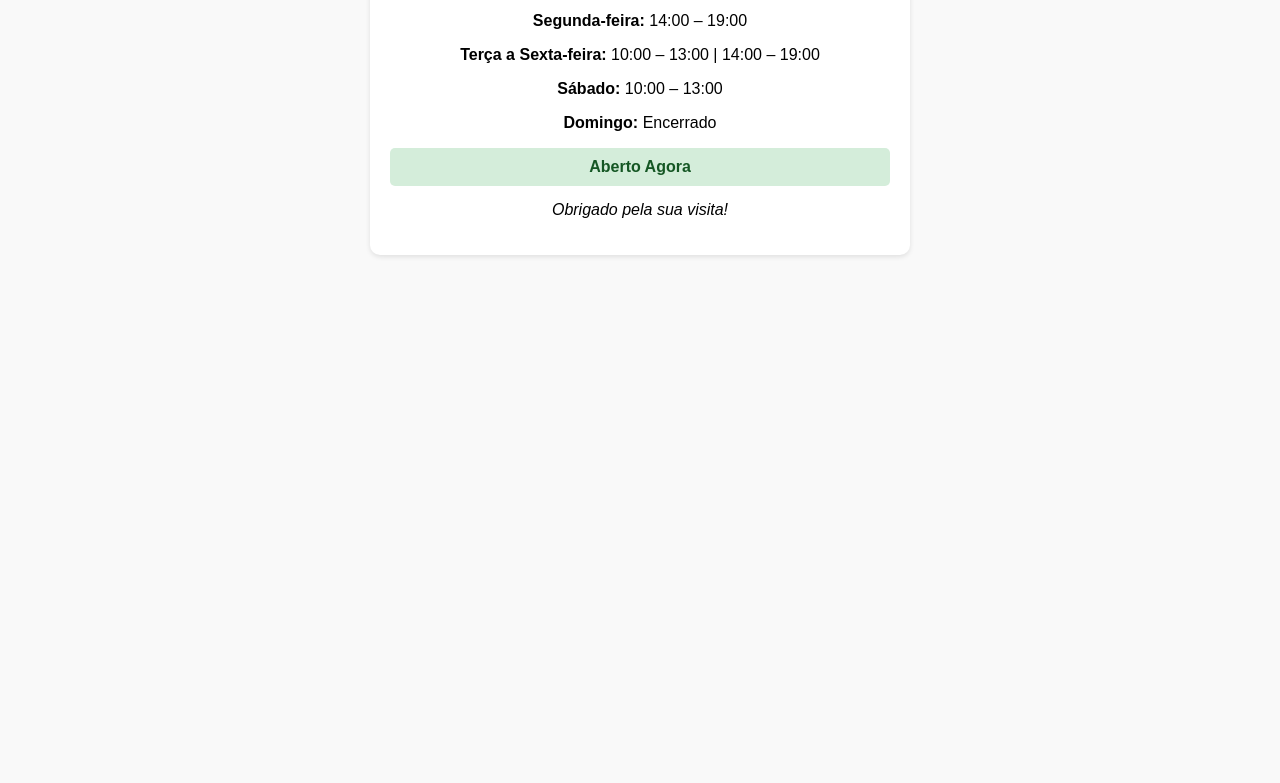
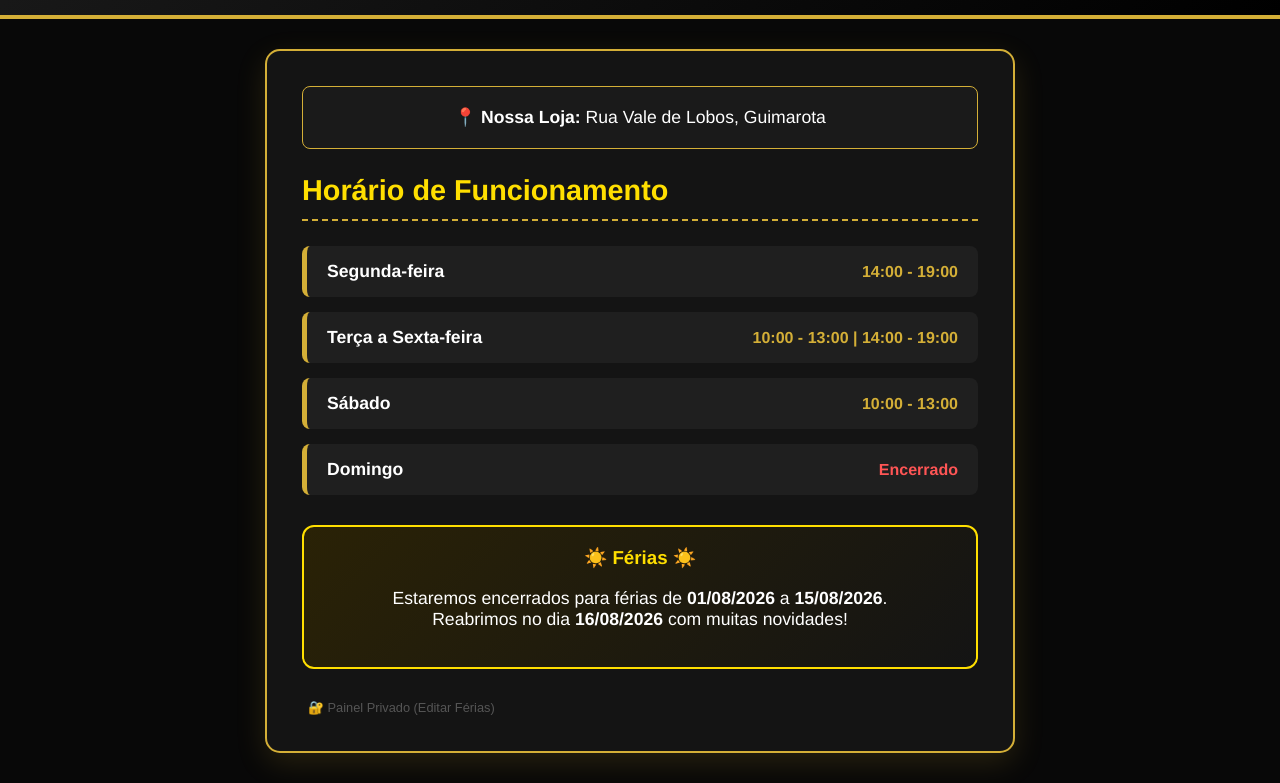
Before and after one commit to 40504-bot/Loja-guimarota, a plain HTML site: page index.html in a window 1280 px wide. Shown: the part 104-887 px from the top of the page. Before the commit the page ends 800 px from the top, so only its background shows below. Drawn offline with Linux system fonts and the light colour scheme.

Commit message:
Update katy.html

```diff
--- a/index.html
+++ b/index.html
@@ -4,124 +4,224 @@
 <head>
   <meta charset="UTF-8">
   <meta name="viewport" content="width=device-width, initial-scale=1.0">
-  <title>Horário e Férias</title>
+  <title>Katy Fashion K</title>
   <style>
     body {
-      font-family: Arial, sans-serif;
+      background-color: #080808;
+      color: #D4AF37;
+      font-family: 'Helvetica Neue', Arial, sans-serif;
+      margin: 0;
+      padding: 0;
+      display: flex;
+      flex-direction: column;
+      align-items: center;
+      min-height: 100vh;
+    }
+    header {
+      background: linear-gradient(135deg, #1a1a1a, #000000);
+      width: 100%;
+      padding: 30px 40px;
+      border-bottom: 4px solid #D4AF37;
       text-align: center;
-      padding: 20px;
-      background-color: #f9f9f9;
+      box-sizing: border-box;
+    }
+    h1 {
+      font-size: 3.2em;
+      margin: 0;
+      text-transform: uppercase;
+      letter-spacing: 5px;
+      color: #FFDF00;
     }
     .container {
-      max-width: 500px;
-      margin: 0 auto;
-      background: white;
+      max-width: 750px;
+      width: 90%;
+      margin: 30px auto;
+      padding: 35px;
+      background-color: #141414;
+      border: 2px solid #D4AF37;
+      border-radius: 15px;
+      box-shadow: 0 10px 30px rgba(212, 175, 55, 0.15);
+      box-sizing: border-box;
+    }
+    h2 {
+      color: #FFDF00;
+      font-size: 1.8em;
+      border-bottom: 2px dashed #D4AF37;
+      padding-bottom: 12px;
+      margin-bottom: 25px;
+    }
+    .morada-card {
+      background-color: #1a1a1a;
+      border: 1px solid #D4AF37;
+      padding: 15px 20px;
+      margin-bottom: 25px;
+      border-radius: 8px;
+      text-align: center;
+    }
+    .morada-card p {
+      margin: 5px 0;
+      color: #fff;
+      font-size: 1.1em;
+    }
+    .horario-card {
+      background-color: #1f1f1f;
+      border-left: 5px solid #D4AF37;
+      padding: 15px 20px;
+      margin-bottom: 15px;
+      border-radius: 8px;
+      display: flex;
+      justify-content: space-between;
+      align-items: center;
+    }
+    .horario-card strong {
+      color: #fff;
+      font-size: 1.1em;
+    }
+    .horario-card span {
+      color: #D4AF37;
+      font-weight: bold;
+    }
+    .ferias-box {
+      background: linear-gradient(135deg, #2a2206, #141414);
+      border: 2px solid #FFDF00;
+      padding: 20px;
+      border-radius: 12px;
+      margin-top: 30px;
+      text-align: center;
+    }
+    .admin-btn {
+      background: transparent;
+      color: #555;
+      border: none;
+      font-size: 0.8em;
+      margin-top: 30px;
+      cursor: pointer;
+    }
+    .admin-panel {
+      display: none;
+      background-color: #222;
       padding: 20px;
       border-radius: 10px;
-      box-shadow: 0 2px 5px rgba(0,0,0,0.1);
+      margin-top: 15px;
+      border: 1px solid #444;
+      text-align: left;
     }
-    .status {
+    .admin-panel input {
+      width: 100%;
+      padding: 8px;
+      margin: 8px 0 15px 0;
+      border-radius: 5px;
+      border: 1px solid #555;
+      background-color: #333;
+      color: #fff;
+      box-sizing: border-box;
+    }
+    .admin-panel button {
+      background-color: #D4AF37;
+      color: #000;
+      border: none;
+      padding: 10px 15px;
       font-weight: bold;
-      padding: 10px;
       border-radius: 5px;
-      margin-top: 15px;
-    }
-    .aberto { background-color: #d4edda; color: #155724; }
-    .fechado { background-color: #f8d7da; color: #721c24; }
-    .ferias { background-color: #fff3cd; color: #856404; }
-    .aviso-ferias {
-      margin-top: 15px;
-      padding: 10px;
-      background-color: #e2e3e5;
-      border-radius: 5px;
-      color: #383d41;
+      cursor: pointer;
     }
   </style>
 </head>
 <body>
 
+  <header>
+    <h1>Katy Fashion K</h1>
+  </header>
+
   <div class="container">
+
+    <div class="morada-card">
+      <p>📍 <strong>Nossa Loja:</strong> Rua Vale de Lobos, Guimarota</p>
+    </div>
+
     <h2>Horário de Funcionamento</h2>
 
-    <p><strong>Segunda-feira:</strong> 14:00 – 19:00</p>
-    <p><strong>Terça a Sexta-feira:</strong> 10:00 – 13:00 | 14:00 – 19:00</p>
-    <p><strong>Sábado:</strong> 10:00 – 13:00</p>
-    <p><strong>Domingo:</strong> Encerrado</p>
+    <div class="horario-card">
+      <strong>Segunda-feira</strong>
+      <span>14:00 - 19:00</span>
+    </div>
 
-    <div id="status-loja" class="status"></div>
+    <div class="horario-card">
+      <strong>Terça a Sexta-feira</strong>
+      <span>10:00 - 13:00 | 14:00 - 19:00</span>
+    </div>
 
-    <div id="mensagem-personalizada"></div>
+    <div class="horario-card">
+      <strong>Sábado</strong>
+      <span>10:00 - 13:00</span>
+    </div>
+
+    <div class="horario-card">
+      <strong>Domingo</strong>
+      <span style="color: #ff5555;">Encerrado</span>
+    </div>
+
+    <div class="ferias-box">
+      <h3 style="margin-top:0; color:#FFDF00;">☀️ Férias ☀️</h3>
+      <p id="texto-ferias" style="color: #fff; font-size: 1.1em;"></p>
+    </div>
+
+    <button class="admin-btn" onclick="abrirAdmin()">🔐 Painel Privado (Editar Férias)</button>
+
+    <div id="painel-admin" class="admin-panel">
+      <h3 style="color: #FFDF00; margin-top: 0;">Editar Férias da Loja</h3>
+
+      <label>Data de Início das Férias:</label>
+      <input type="text" id="input-inicio" placeholder="Ex: 01/08/2026">
+
+      <label>Data de Fim das Férias:</label>
+      <input type="text" id="input-fim" placeholder="Ex: 15/08/2026">
+
+      <label>Data de Reabertura:</label>
+      <input type="text" id="input-reabertura" placeholder="Ex: 16/08/2026">
+
+      <button onclick="guardarDatas()">Guardar Alterações</button>
+    </div>
   </div>
 
   <script>
-    // =========================================================================
-    // ⚙️ ÁREA DE CONFIGURAÇÃO (EDITA AQUI AS TUAS FÉRIAS E FRASES)
-    // =========================================================================
+    let inicio = localStorage.getItem('ferias_inicio') || "01/08/2026";
+    let fim = localStorage.getItem('ferias_fim') || "15/08/2026";
+    let reabertura = localStorage.getItem('ferias_reabertura') || "16/08/2026";
 
-    // 1. FÉRIAS: Muda para true quando fores de férias, ou false quando estiveres a trabalhar
-    const EM_FERIAS = false;
+    function atualizarMensagem() {
+      document.getElementById('texto-ferias').innerHTML =
+        `Estaremos encerrados para férias de <strong>${inicio}</strong> a <strong>${fim}</strong>.<br>` +
+        `Reabrimos no dia <strong>${reabertura}</strong> com muitas novidades!`;
+    }
 
-    // 2. MENSAGEM DE FÉRIAS: Escreve aqui o teu aviso de férias
-    const MENSAGEM_FERIAS = "Encontramo-nos encerrados para férias. Voltamos em breve!";
-
-    // 3. FRASES/RECADOS: Escreve aqui qualquer frase ou aviso extra
-    const FRASE_PERSONALIZADA = "Obrigado pela sua visita!";
-
-    // =========================================================================
-    // 🚫 NÃO MEXER NO CÓDIGO ABAIXO
-    // =========================================================================
-    function atualizarStatus() {
-      const agora = new Date();
-      const diaSemana = agora.getDay(); // 0 = Domingo, 1 = Segunda, ..., 6 = Sábado
-      const horaAtual = agora.getHours() + agora.getMinutes() / 60;
-
-      const statusElement = document.getElementById("status-loja");
-      const msgElement = document.getElementById("mensagem-personalizada");
-
-      // Se estiver de férias
-      if (EM_FERIAS) {
-        statusElement.textContent = "Encerrado para Férias";
-        statusElement.className = "status ferias";
-        msgElement.innerHTML = `<div class="aviso-ferias">${MENSAGEM_FERIAS}</div>`;
-        return;
-      }
-
-      let aberto = false;
-
-      // Segunda-feira (1): 14h às 19h
-      if (diaSemana === 1) {
-        if (horaAtual >= 14 && horaAtual < 19) aberto = true;
-      }
-      // Terça (2) a Sexta (5): 10h às 13h e 14h às 19h
-      else if (diaSemana >= 2 && diaSemana <= 5) {
-        if ((horaAtual >= 10 && horaAtual < 13) || (horaAtual >= 14 && horaAtual < 19)) {
-          aberto = true;
-        }
-      }
-      // Sábado (6): 10h às 13h
-      else if (diaSemana === 6) {
-        if (horaAtual >= 10 && horaAtual < 13) aberto = true;
-      }
-      // Domingo (0): Encerrado
-
-      // Atualiza o estado visual
-      if (aberto) {
-        statusElement.textContent = "Aberto Agora";
-        statusElement.className = "status aberto";
-      } else {
-        statusElement.textContent = "Fechado Agora";
-        statusElement.className = "status fechado";
-      }
-
-      // Mostra a frase personalizada
-      if (FRASE_PERSONALIZADA !== "") {
-        msgElement.innerHTML = `<p style="margin-top: 15px; font-style: italic;">${FRASE_PERSONALIZADA}</p>`;
-      } else {
-        msgElement.innerHTML = "";
+    function abrirAdmin() {
+      const pw = prompt("Escreve a palavra-passe para editar:");
+      if (pw === "1234") {
+        document.getElementById('painel-admin').style.display = "block";
+        document.getElementById('input-inicio').value = inicio;
+        document.getElementById('input-fim').value = fim;
+        document.getElementById('input-reabertura').value = reabertura;
+      } else if (pw !== null) {
+        alert("Palavra-passe errada!");
       }
     }
 
-    atualizarStatus();
+    function guardarDatas() {
+      inicio = document.getElementById('input-inicio').value;
+      fim = document.getElementById('input-fim').value;
+      reabertura = document.getElementById('input-reabertura').value;
+
+      localStorage.setItem('ferias_inicio', inicio);
+      localStorage.setItem('ferias_fim', fim);
+      localStorage.setItem('ferias_reabertura', reabertura);
+
+      atualizarMensagem();
+      document.getElementById('painel-admin').style.display = "none";
+      alert("Férias atualizadas com sucesso!");
+    }
+
+    atualizarMensagem();
   </script>
 
 </body>
```
